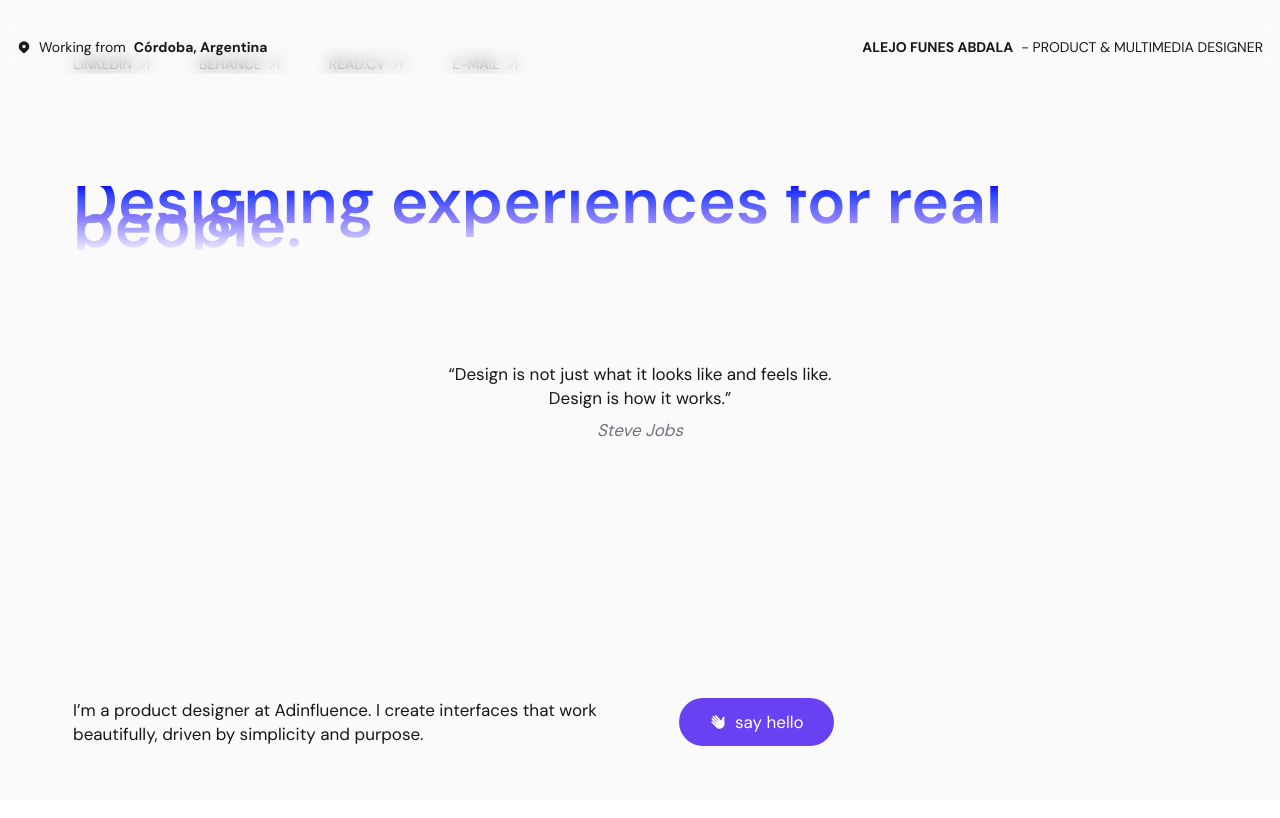
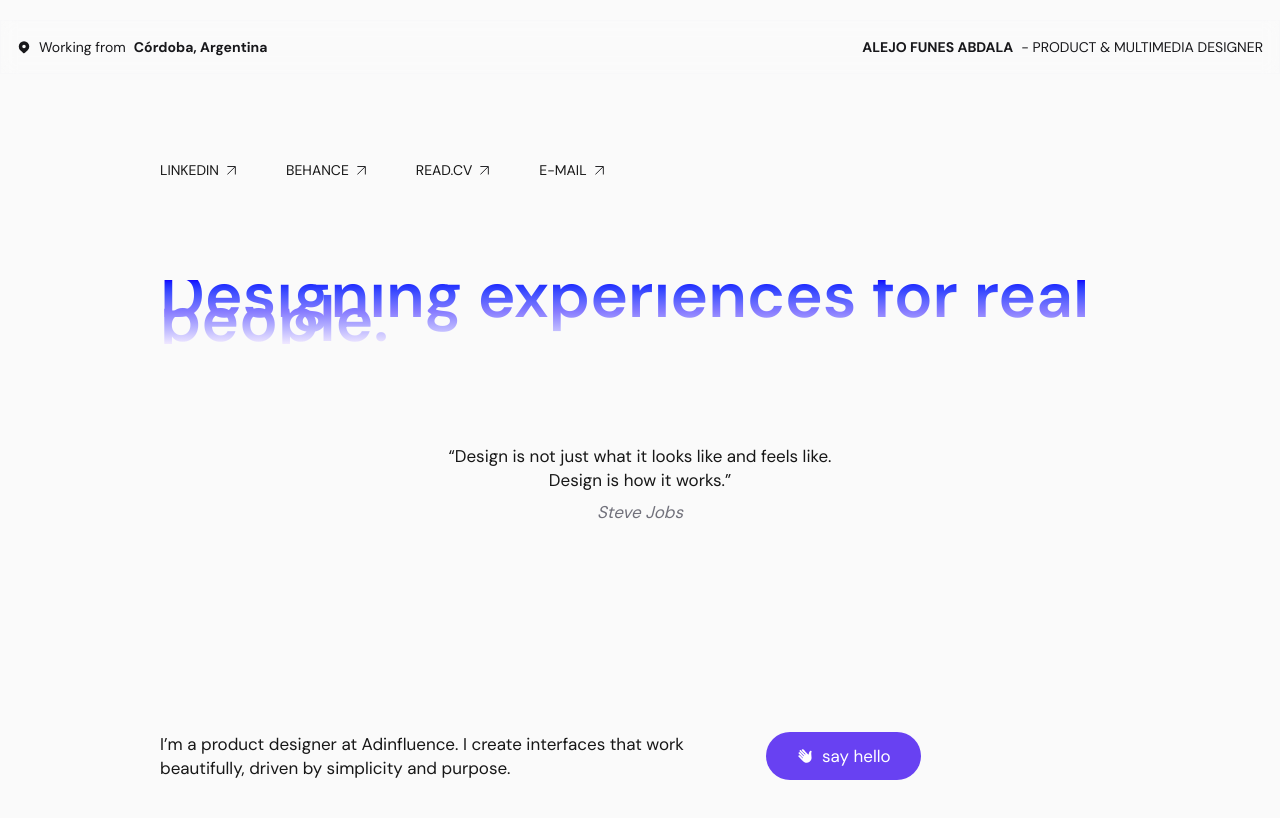
Before and after one commit to AFunesAbdala/alejo-portfolio, a Next.js app: page / in a window 1280 px wide. Shown: the top 818 px of the page. Built offline with nearby package versions, Linux system fonts and the light colour scheme.

Commit message:
Arreglos Hero

```diff
--- a/app/icons/HandIcon.js
+++ b/app/icons/HandIcon.js
@@ -10,7 +10,7 @@ export default function HandIcon(props) {
       fill="#ffffff"
     >
       <path
-        class="cls-1"
+        className="cls-1"
         d="M106.06,55.53c1.08-1.49.97-8.29,1.67-10.81,1.56-5.59,6.77-16.2,12.31-18.7,5.22-2.35,10.7-.07,10.34,6.23-.12,2.03-1.61,3.31-2.02,5.1-6.56,28.66,15.08,58.51-15.47,81.03-37.71,27.8-66.78-21.39-91.17-42.58-4.9-6.32-.87-14.46,7.61-11.62,4.03,1.35,19.64,20.49,24.09,24.36,3.8,1.06,4.73-2.16,2.85-5.06L22.18,49.35c-3.76-8.36,4.05-13.85,11.44-8.4,9.27,6.84,19.54,22.78,28.6,29.07,4.03,2.8,3.42-1.8,2.78-5.02L29.95,30.53c-1.91-9.09,4.54-13.57,12.32-7.28,11.41,9.22,21.65,23.32,32.99,33.01,3.1,1.45,5.23-.73,2.9-3.68-8.43-10.67-22.34-19.62-30.12-31.12-2.44-6.96,4.79-12.12,11.23-7.23,13.54,10.28,27.02,30.99,40.48,40.51,1.62,1.15,4.71,2.96,6.29.78Z"
       />
     </svg>
--- a/app/page.js
+++ b/app/page.js
@@ -1,4 +1,3 @@
-import Image from "next/image";
 import Navbar from "./componentes/Navbar";
 import ArrowUpIcon from "./icons/ArrowUpIcon";
 import HandIcon from "./icons/HandIcon";
@@ -7,9 +6,9 @@ export default function Home() {
   return (
     <div className="flex flex-col items-center justify-center bg-zinc-50">
       <Navbar></Navbar>
-      <div className="flex flex-col items-center justify-center min-h-screen w-full max-w-360">
-        <div className="flex flex-col gap-64 w-full max-w-283.5">
-          <div className="flex flex-col items-center gap-28">
+      <div className="flex flex-col items-center justify-center w-full max-w-360 p-40">
+        <div className="flex flex-col gap-52 w-full max-w-283.5">
+          <div className="flex flex-col items-center gap-25">
             <div className="w-full flex flex-row gap-12.5">
               <a href="#" className="flex flex-row items-center gap-2 text-sm">
                 LINKEDIN
```
